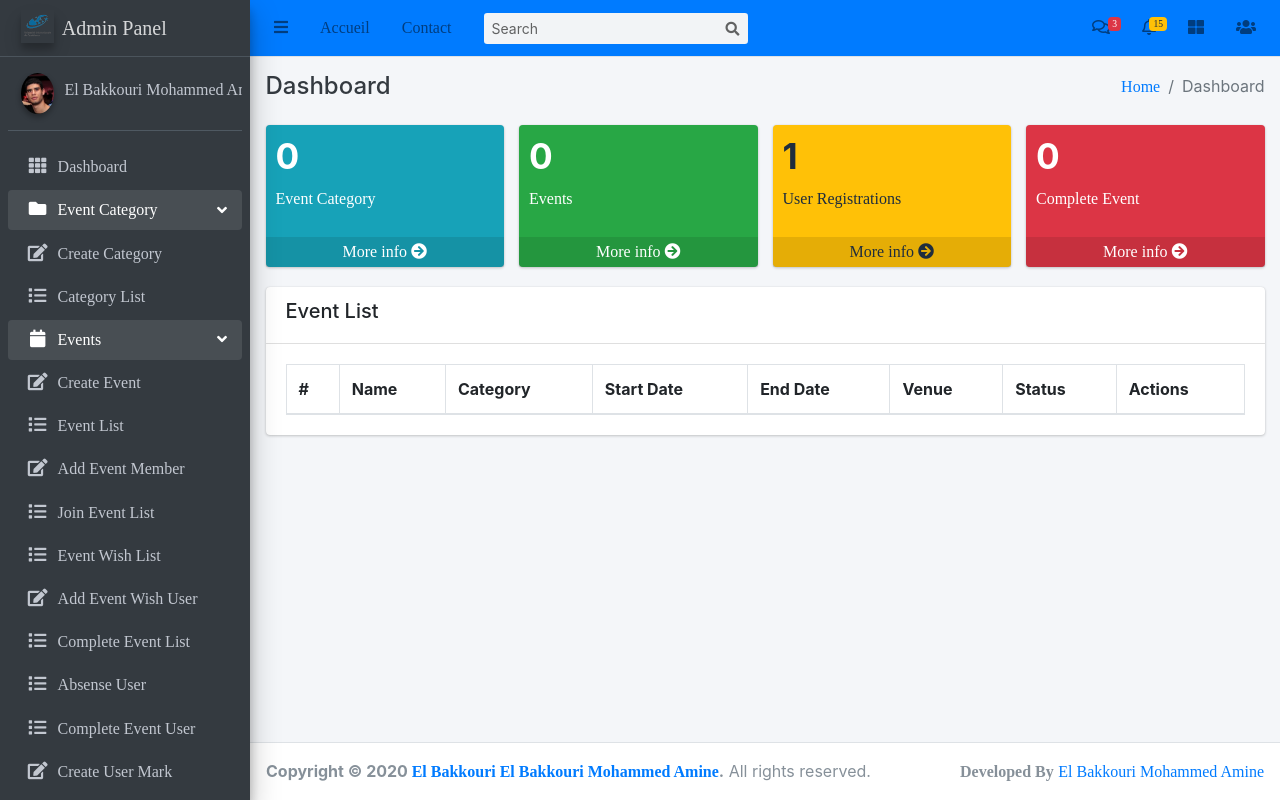
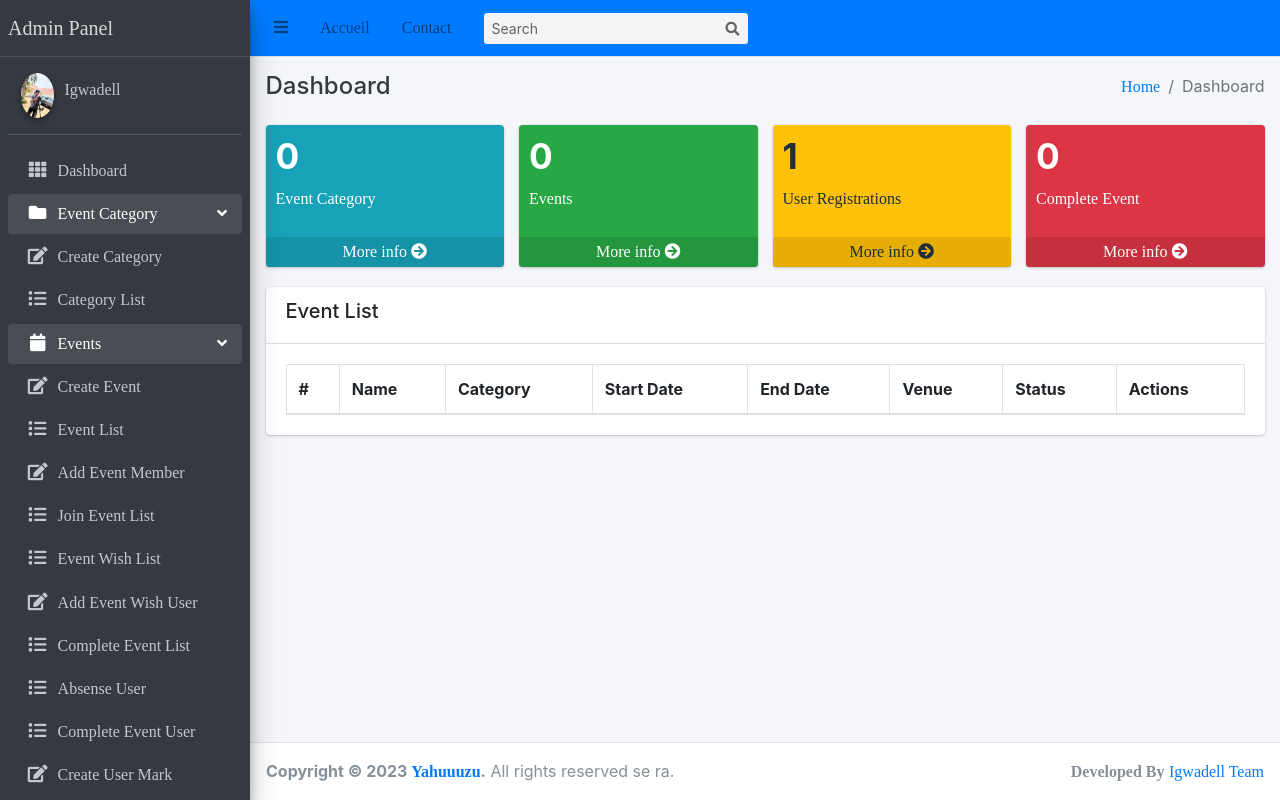
Before and after one commit to Igwadell/assignment_to_present, a Django app: page / in a window 1280 px wide. Run offline with Django 3.2, Linux system fonts and the light colour scheme; the visitor is signed in with stand-in values (Sample User, id 1); data comes from the database, SQL or seed files in the repository; data that the repository does not hold is empty; some libraries are stand-ins or nearby versions.

Commit message:
adding some templets

```diff
--- a/templates/base/footer.html
+++ b/templates/base/footer.html
@@ -1,7 +1,7 @@
 <footer class="main-footer">
-    <strong>Copyright &copy; 2020 <a href="#">El Bakkouri El Bakkouri Mohammed Amine</a>.</strong>
-    All rights reserved.
+    <strong>Copyright &copy; 2023 <a href="#">Yahuuuzu</a>.</strong>
+    All rights reserved se ra.
     <div class="float-right d-none d-sm-inline-block">
-      <b>Developed By</b> <a href="https://github.com/AmineDT/Projet-PFA/">El Bakkouri Mohammed Amine</a>
+      <b>Developed By</b> <a href="#">Igwadell Team</a>
     </div>
 </footer>
--- a/templates/base/navbar.html
+++ b/templates/base/navbar.html
@@ -25,119 +25,4 @@
         </div>
       </div>
     </form>
-
-    <!-- Right navbar links -->
-    <ul class="navbar-nav ml-auto">
-      <!-- Messages Dropdown Menu -->
-      <li class="nav-item dropdown">
-        <a class="nav-link" data-toggle="dropdown" href="#">
-          <i class="far fa-comments"></i>
-          <span class="badge badge-danger navbar-badge">3</span>
-        </a>
-        <div class="dropdown-menu dropdown-menu-lg dropdown-menu-right">
-          <a href="#" class="dropdown-item">
-            <!-- Message Start -->
-            <div class="media">
-              <img src="{% static 'img/user1-128x128.jpg' %}" alt="User Avatar" class="img-size-50 mr-3 img-circle">
-              <div class="media-body">
-                <h3 class="dropdown-item-title">
-                  Brad Diesel
-                  <span class="float-right text-sm text-danger"><i class="fas fa-star"></i></span>
-                </h3>
-                <p class="text-sm">Call me whenever you can...</p>
-                <p class="text-sm text-muted"><i class="far fa-clock mr-1"></i> 4 Hours Ago</p>
-              </div>
-            </div>
-            <!-- Message End -->
-          </a>
-          <div class="dropdown-divider"></div>
-          <a href="#" class="dropdown-item">
-            <!-- Message Start -->
-            <div class="media">
-              <img src="{% static 'img/user8-128x128.jpg' %}" alt="User Avatar" class="img-size-50 img-circle mr-3">
-              <div class="media-body">
-                <h3 class="dropdown-item-title">
-                  John Pierce
-                  <span class="float-right text-sm text-muted"><i class="fas fa-star"></i></span>
-                </h3>
-                <p class="text-sm">I got your message bro</p>
-                <p class="text-sm text-muted"><i class="far fa-clock mr-1"></i> 4 Hours Ago</p>
-              </div>
-            </div>
-            <!-- Message End -->
-          </a>
-          <div class="dropdown-divider"></div>
-          <a href="#" class="dropdown-item">
-            <!-- Message Start -->
-            <div class="media">
-              <img src="{% static 'img/user3-128x128.jpg' %}" alt="User Avatar" class="img-size-50 img-circle mr-3">
-              <div class="media-body">
-                <h3 class="dropdown-item-title">
-                  Nora Silvester
-                  <span class="float-right text-sm text-warning"><i class="fas fa-star"></i></span>
-                </h3>
-                <p class="text-sm">The subject goes here</p>
-                <p class="text-sm text-muted"><i class="far fa-clock mr-1"></i> 4 Hours Ago</p>
-              </div>
-            </div>
-            <!-- Message End -->
-          </a>
-          <div class="dropdown-divider"></div>
-          <a href="#" class="dropdown-item dropdown-footer">See All Messages</a>
-        </div>
-      </li>
-      <!-- Notifications Dropdown Menu -->
-      <li class="nav-item dropdown">
-        <a class="nav-link" data-toggle="dropdown" href="#">
-          <i class="far fa-bell"></i>
-          <span class="badge badge-warning navbar-badge">15</span>
-        </a>
-        <div class="dropdown-menu dropdown-menu-lg dropdown-menu-right">
-          <span class="dropdown-item dropdown-header">15 Notifications</span>
-          <div class="dropdown-divider"></div>
-          <a href="#" class="dropdown-item">
-            <i class="fas fa-envelope mr-2"></i> 4 new messages
-            <span class="float-right text-muted text-sm">3 mins</span>
-          </a>
-          <div class="dropdown-divider"></div>
-          <a href="#" class="dropdown-item">
-            <i class="fas fa-users mr-2"></i> 8 friend requests
-            <span class="float-right text-muted text-sm">12 hours</span>
-          </a>
-          <div class="dropdown-divider"></div>
-          <a href="#" class="dropdown-item">
-            <i class="fas fa-file mr-2"></i> 3 new reports
-            <span class="float-right text-muted text-sm">2 days</span>
-          </a>
-          <div class="dropdown-divider"></div>
-          <a href="#" class="dropdown-item dropdown-footer">See All Notifications</a>
-        </div>
-      </li>
-      <li class="nav-item">
-        <a class="nav-link" data-widget="control-sidebar" data-slide="true" href="#" role="button"><i
-            class="fas fa-th-large"></i></a>
-      </li>
-      <li class="nav-item dropdown">
-        <a class="nav-link" data-toggle="dropdown" href="#">
-          <i class="fas fa-users"></i>
-        </a>
-        <div class="dropdown-menu dropdown-menu-lg dropdown-menu-right">
-          <div class="dropdown-divider"></div>
-          <a href="#" class="dropdown-item dropdown-footer">
-            <i class="fas fa-user-circle m-2"></i>
-            Profile
-          </a>
-          <div class="dropdown-divider"></div>
-          <a href="#" class="dropdown-item dropdown-footer">
-            <i class="fas fa-user-cog m-2"></i>
-            Setting
-          </a>
-          <div class="dropdown-divider"></div>
-          <a href="{% url 'logout' %}" class="dropdown-item dropdown-footer">
-            <i class="fas fa-sign-out-alt m-2"></i>
-            Logout
-          </a>
-        </div>
-      </li>
-    </ul>
   </nav>
--- a/templates/base/sidebar.html
+++ b/templates/base/sidebar.html
@@ -3,8 +3,8 @@
 <aside class="main-sidebar sidebar-dark-primary elevation-4">
     <!-- Brand Logo -->
     <a href="#" class="brand-link">
-      <img src="{% static 'img/logo.png' %}" alt="Logo" class="brand-image elevation-3"
-           style="opacity: .8">
+      <!-- <img src="{% static 'img/logo.png' %}" alt="Logo" class="brand-image elevation-3"
+           style="opacity: .8"> -->
           <span class="brand-text font-weight-light">Admin Panel</span>
     </a>
 
@@ -16,7 +16,7 @@
           <img src="{% static 'img/user.jpg' %}" class="img-circle elevation-2" alt="User Image">
         </div>
         <div class="info">
-          <a href="#" class="d-block">El Bakkouri Mohammed Amine</a>
+          <a href="#" class="d-block">Igwadell</a>
         </div>
       </div>
 
--- a/templates/login.html
+++ b/templates/login.html
@@ -65,7 +65,7 @@
       <div class="social-auth-links text-center mb-3">
         <p>- OR -</p>
         <a href="#" class="btn btn-block btn-primary">
-          <i class="fab fa-facebook mr-2"></i> Sign in using Facebook
+          <i class="fab fa-facebook mr-2"></i> Sign in using Linkdin
         </a>
         <a href="#" class="btn btn-block btn-danger">
           <i class="fab fa-google-plus mr-2"></i> Sign in using Google+
```
Also changed, not shown: static/img/user.jpg.
